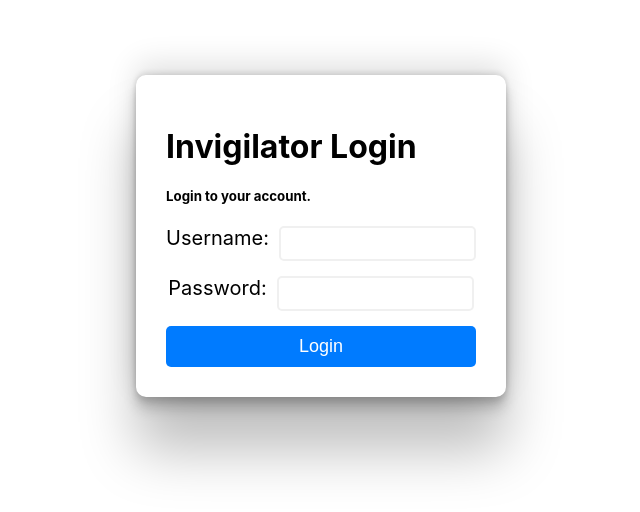
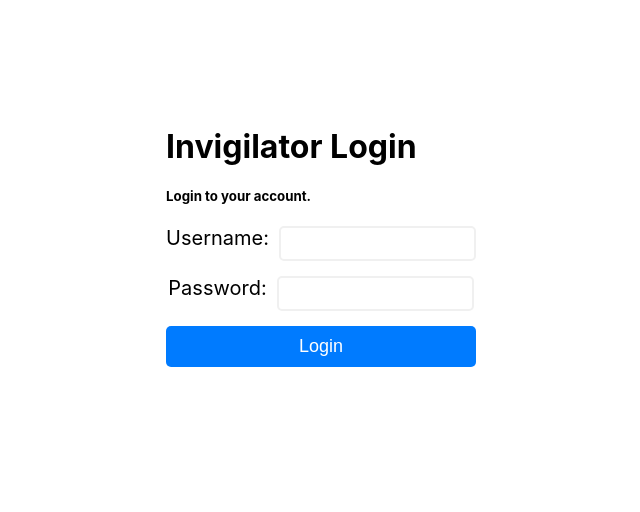
Before and after one commit to tanmoy-das-sbu/Attendance, a React (Create React App) app in the folder frontend/: page / in a window 1280 px wide. Shown: the part 164-676 px from the top of the page, without its empty margins (319-959 px from the left). Built offline with nearby package versions, Linux system fonts and the light colour scheme.

Commit message:
UI changes

```diff
--- a/frontend/src/App.css
+++ b/frontend/src/App.css
@@ -9,7 +9,6 @@
 .login-form {
   padding: 30px;
   border-radius: 10px;
-  box-shadow: rgba(0, 0, 0, 0.25) 0px 54px 55px, rgba(0, 0, 0, 0.12) 0px -12px 30px, rgba(0, 0, 0, 0.12) 0px 4px 6px, rgba(0, 0, 0, 0.17) 0px 12px 13px, rgba(0, 0, 0, 0.09) 0px -3px 5px;
   margin: auto;
 }
 
@@ -18,6 +17,7 @@
   justify-content: center;
   font-size: 20px;
   display: flex;
+  flex-wrap: wrap;
   flex-direction: row;
   gap: 10px;
 
```
